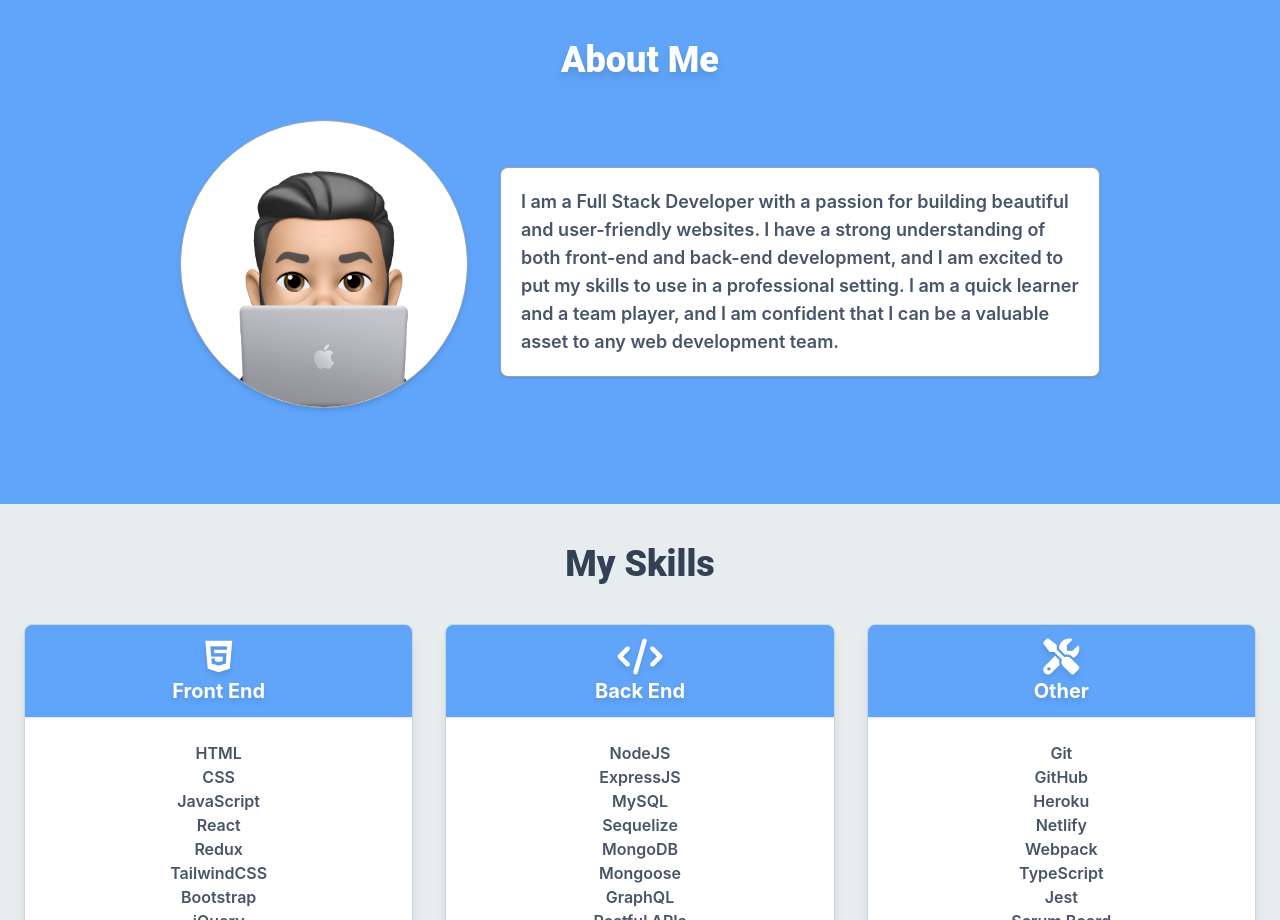
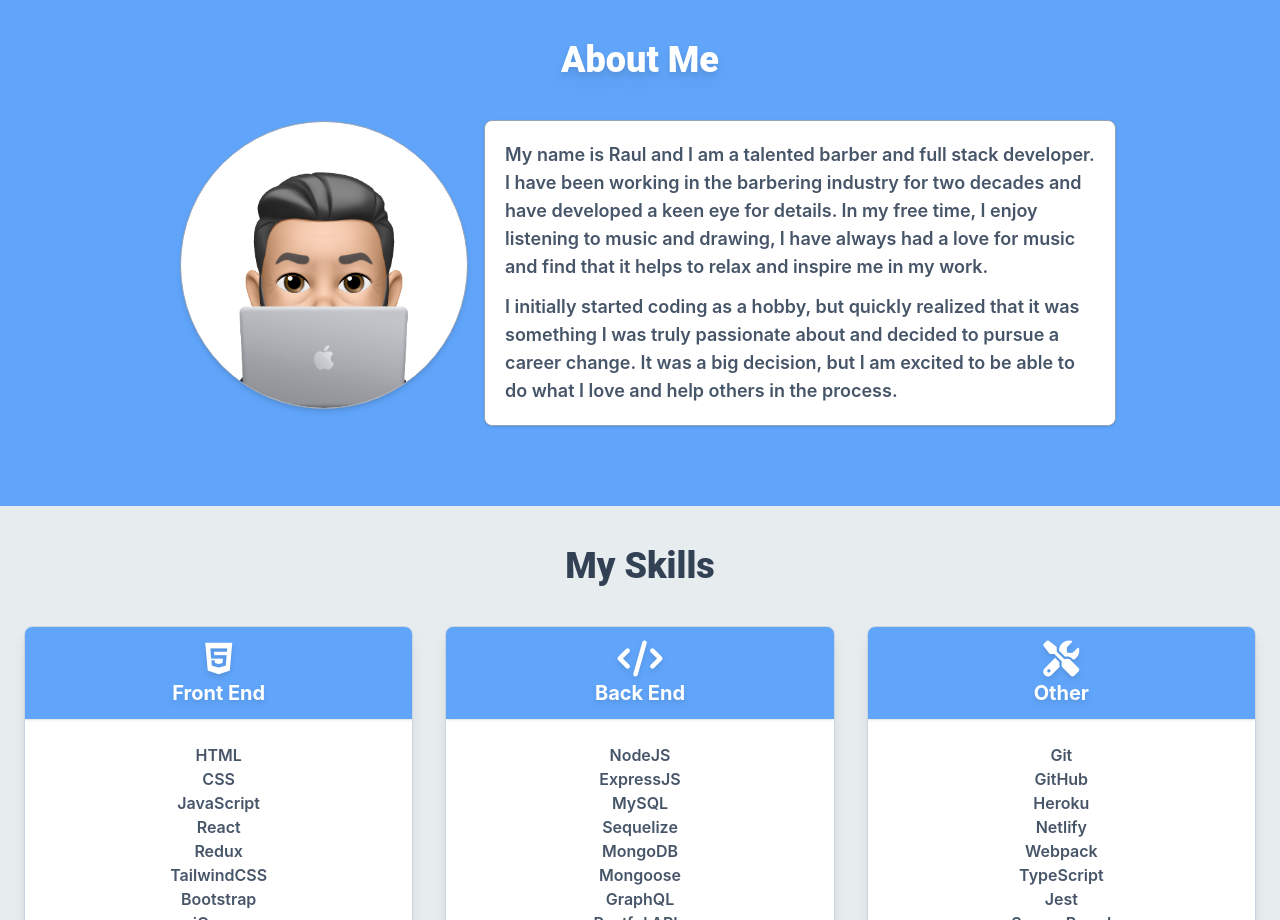
Before and after one commit to jimenezraul/raulwebdev-portfolio, a React (Create React App) app: page / in a window 1280 px wide. Shown: the part 820-1740 px from the top of the page. Built offline with nearby package versions, Linux system fonts and the light colour scheme.

Commit message:
changed about me info

```diff
--- a/src/components/AboutMe/index.js
+++ b/src/components/AboutMe/index.js
@@ -3,9 +3,7 @@ import logo from '../../img/memoji.png';
 const AboutMe = () => {
   return (
     <section id='about-me' className='py-10 h-full bg-blue-400'>
-      <h1
-        className='drop-shadow-lg roboto text-4xl text-center text-white roboto pt-5'
-      >
+      <h1 className='drop-shadow-lg roboto text-4xl text-center text-white roboto pt-5'>
         About Me
       </h1>
       <div className='container mx-auto px-2 h-full my-10'>
@@ -18,16 +16,20 @@ const AboutMe = () => {
             />
           </div>
 
-          <div className='w-full md:w-6/12 px-4'>
-            <p
-              className='text-slate-600 text-lg font-semibold bg-white p-5 rounded-lg border border-slate-400 shadow'
-            >
-              I am a Full Stack Developer with a passion for building beautiful and
-              user-friendly websites. I have a strong understanding of both
-              front-end and back-end development, and I am excited to put my
-              skills to use in a professional setting. I am a quick learner and
-              a team player, and I am confident that I can be a valuable asset
-              to any web development team.
+          <div className='w-full md:w-6/12 p-5 bg-white rounded-lg border border-slate-400 shadow'>
+            <p className='text-slate-600 text-lg font-semibold mb-3'>
+              My name is Raul and I am a talented barber and full stack
+              developer. I have been working in the barbering industry for two
+              decades and have developed a keen eye for details. In my free
+              time, I enjoy listening to music and drawing, I have always had a
+              love for music and find that it helps to relax and inspire me in
+              my work.
+            </p>
+            <p className='text-slate-600 text-lg font-semibold'>
+              I initially started coding as a hobby, but quickly realized that
+              it was something I was truly passionate about and decided to
+              pursue a career change. It was a big decision, but I am excited to
+              be able to do what I love and help others in the process.
             </p>
           </div>
         </div>
```
